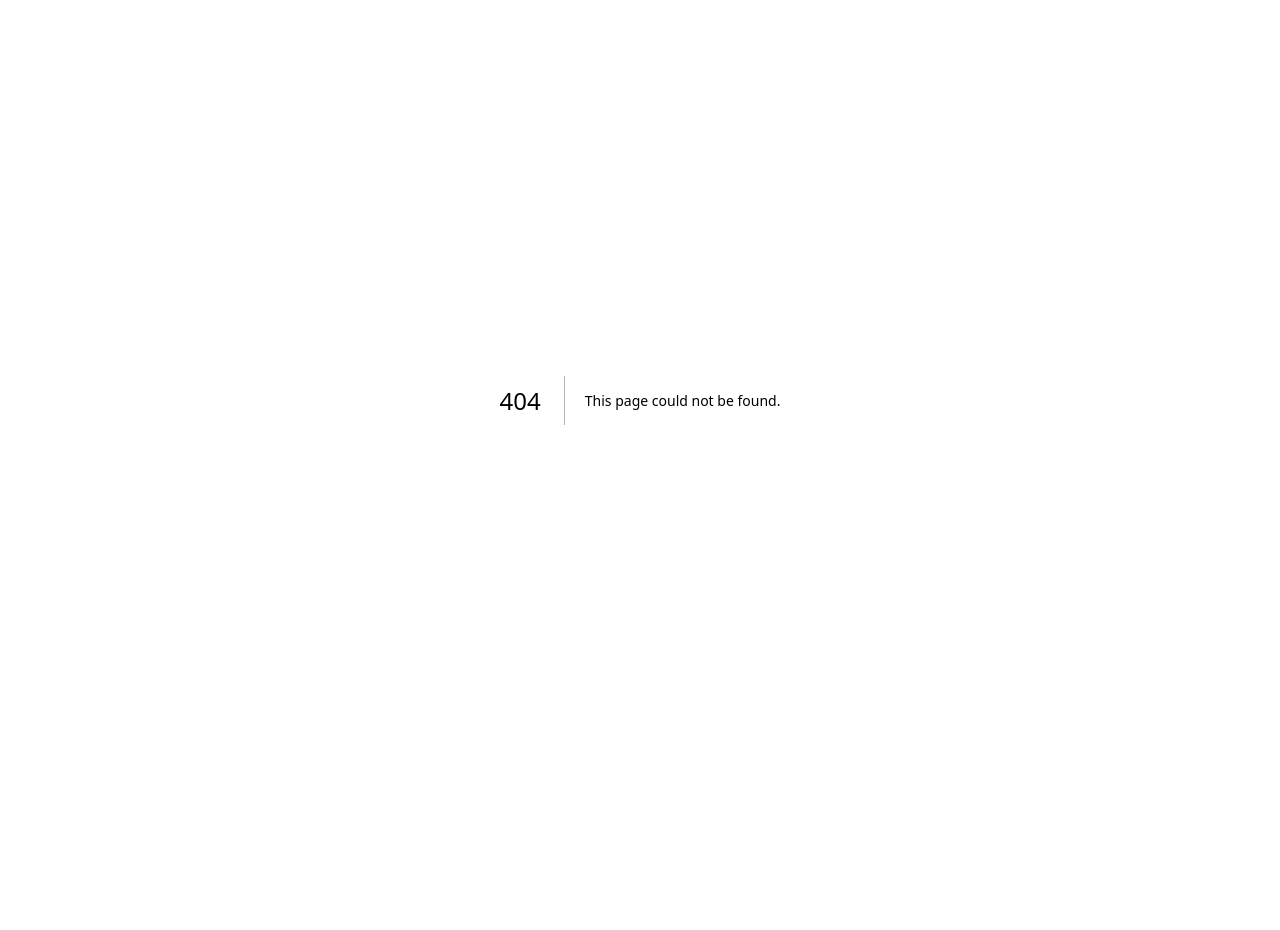
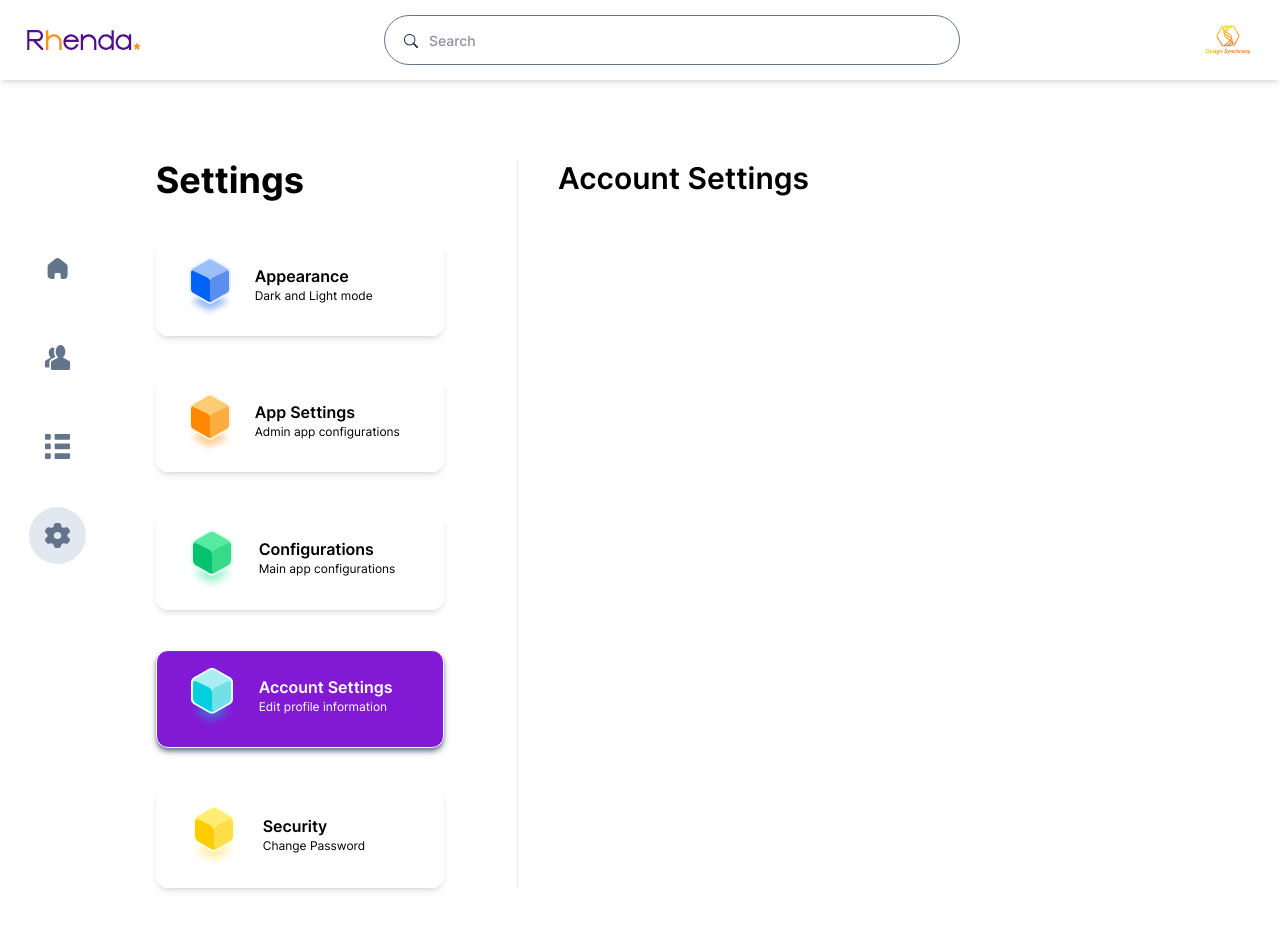
Before and after one commit to chizidotdev/solid-octo-eureka, a Next.js app: page /settings/account in a window 1280 px wide. Before the commit this address had no page. Shown: the top 930 px of the page. Before the commit the page ends 800 px from the top, so only its background shows below. Built offline with nearby package versions, Linux system fonts and the light colour scheme.

Commit message:
feat: create all settings options pages

```diff
--- /dev/null
+++ b/src/pages/settings/account.tsx
@@ -0,0 +1,21 @@
+import Layout, { SettingsLayout } from "@components/layout";
+import Text from "@ui/text";
+import type { NextPageWithLayout } from "../_app";
+
+const Account: NextPageWithLayout = () => {
+  return (
+    <div className="flex flex-col gap-10 border-l pl-10 dark:border-black_night">
+      <Text intent="h2">Account Settings</Text>
+    </div>
+  );
+};
+
+Account.getLayout = function getLayout(page) {
+  return (
+    <Layout>
+      <SettingsLayout>{page}</SettingsLayout>
+    </Layout>
+  );
+};
+
+export default Account;
--- /dev/null
+++ b/src/pages/settings/app.tsx
@@ -0,0 +1,21 @@
+import Layout, { SettingsLayout } from "@components/layout";
+import Text from "@ui/text";
+import type { NextPageWithLayout } from "../_app";
+
+const App: NextPageWithLayout = () => {
+  return (
+    <div className="flex flex-col gap-10 border-l pl-10 dark:border-black_night">
+      <Text intent="h2">App Settings</Text>
+    </div>
+  );
+};
+
+App.getLayout = function getLayout(page) {
+  return (
+    <Layout>
+      <SettingsLayout>{page}</SettingsLayout>
+    </Layout>
+  );
+};
+
+export default App;
--- /dev/null
+++ b/src/pages/settings/configurations.tsx
@@ -0,0 +1,21 @@
+import Layout, { SettingsLayout } from "@components/layout";
+import Text from "@ui/text";
+import type { NextPageWithLayout } from "../_app";
+
+const Configurations: NextPageWithLayout = () => {
+  return (
+    <div className="flex flex-col gap-10 border-l pl-10 dark:border-black_night">
+      <Text intent="h2">Configurations</Text>
+    </div>
+  );
+};
+
+Configurations.getLayout = function getLayout(page) {
+  return (
+    <Layout>
+      <SettingsLayout>{page}</SettingsLayout>
+    </Layout>
+  );
+};
+
+export default Configurations;
--- /dev/null
+++ b/src/pages/settings/security.tsx
@@ -0,0 +1,21 @@
+import Layout, { SettingsLayout } from "@components/layout";
+import Text from "@ui/text";
+import type { NextPageWithLayout } from "../_app";
+
+const Security: NextPageWithLayout = () => {
+  return (
+    <div className="flex flex-col gap-10 border-l pl-10 dark:border-black_night">
+      <Text intent="h2">Security</Text>
+    </div>
+  );
+};
+
+Security.getLayout = function getLayout(page) {
+  return (
+    <Layout>
+      <SettingsLayout>{page}</SettingsLayout>
+    </Layout>
+  );
+};
+
+export default Security;
```
